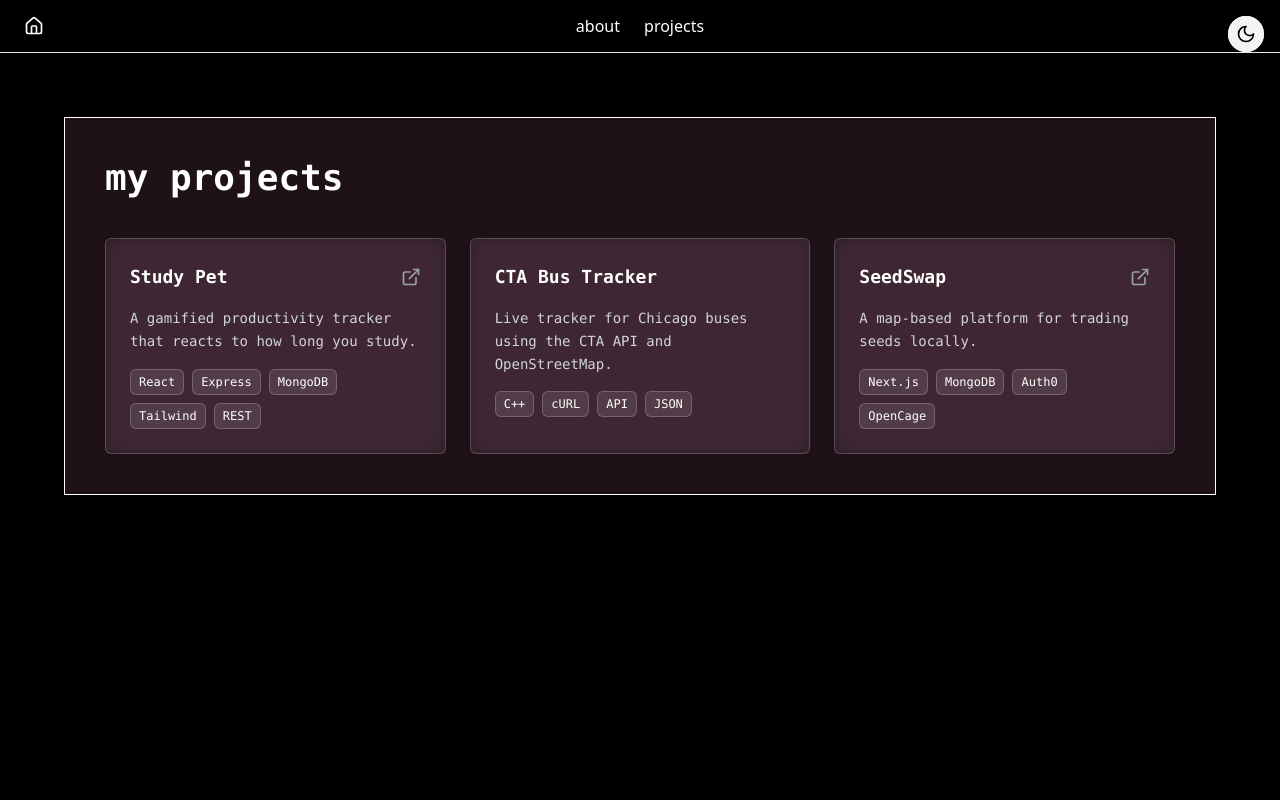
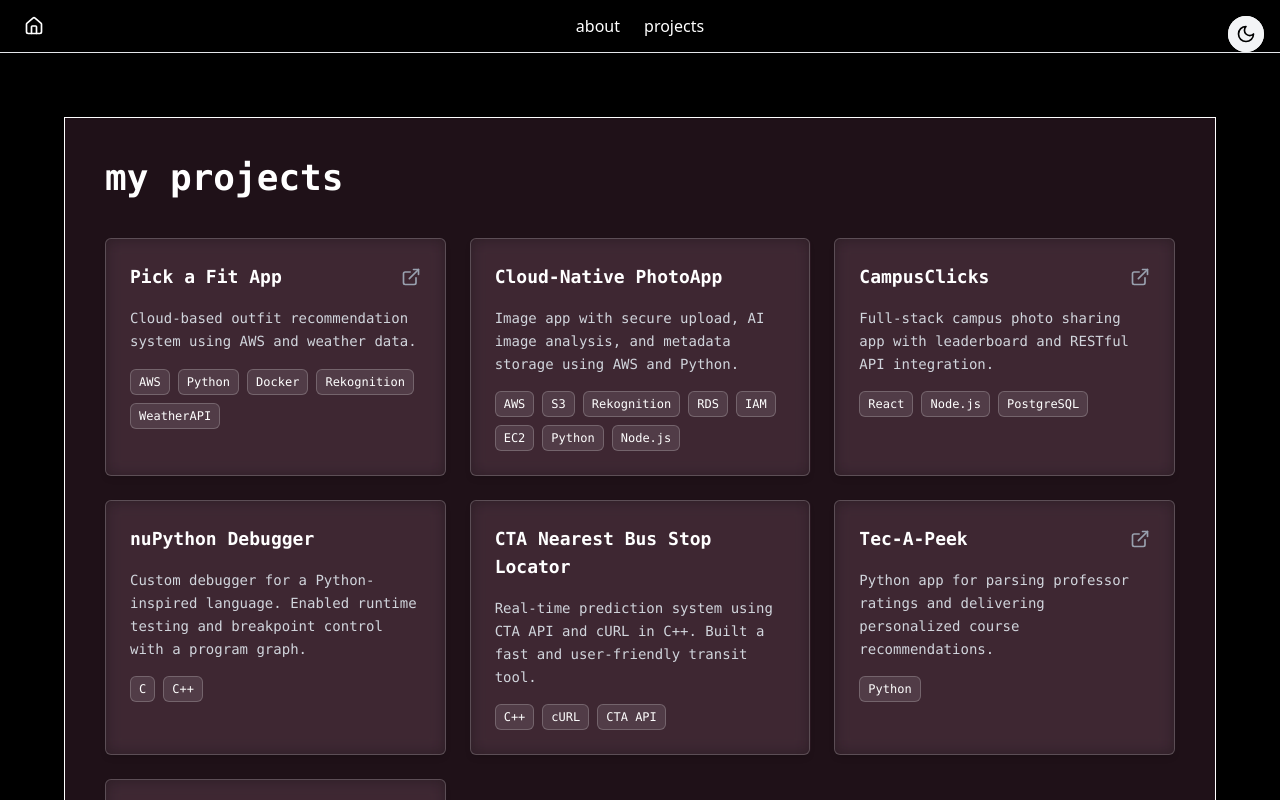
Before and after one commit to portiali/portfolio, a Next.js app in the folder my-app/: page /projects in a window 1280 px wide. Shown: the top 800 px of the page. Built offline with nearby package versions, Linux system fonts and the light colour scheme.

Commit message:
added projects

```diff
--- a/my-app/src/app/projects/page.jsx
+++ b/my-app/src/app/projects/page.jsx
@@ -12,21 +12,48 @@ export default function ProjectsPage() {
         {/* Project Grid */}
         <div className="grid grid-cols-1 sm:grid-cols-2 lg:grid-cols-3 gap-6">
           <ProjectCard
-            title="Study Pet"
-            description="A gamified productivity tracker that reacts to how long you study."
-            tools={['React', 'Express', 'MongoDB', 'Tailwind', 'REST']}
-            link="https://github.com/yourname/study-pet"
+            title="Pick a Fit App"
+            description="Cloud-based outfit recommendation system using AWS and weather data."
+            tools={['AWS', 'Python', 'Docker', 'Rekognition', 'WeatherAPI']}
+            link="https://github.com/yourname/pick-a-fit"
           />
+
           <ProjectCard
-            title="CTA Bus Tracker"
-            description="Live tracker for Chicago buses using the CTA API and OpenStreetMap."
-            tools={['C++', 'cURL', 'API', 'JSON']}
+            title="Cloud-Native PhotoApp"
+            description="Image app with secure upload, AI image analysis, and metadata storage using AWS and Python."
+            tools={['AWS', 'S3', 'Rekognition', 'RDS', 'IAM', 'EC2', 'Python', 'Node.js']}
           />
+
           <ProjectCard
-            title="SeedSwap"
-            description="A map-based platform for trading seeds locally."
-            tools={['Next.js', 'MongoDB', 'Auth0', 'OpenCage']}
-            link="https://seedswap.app"
+            title="CampusClicks"
+            description="Full-stack campus photo sharing app with leaderboard and RESTful API integration."
+            tools={['React', 'Node.js', 'PostgreSQL']}
+            link="https://github.com/yourname/campusclicks"
+          />
+
+          <ProjectCard
+            title="nuPython Debugger"
+            description="Custom debugger for a Python-inspired language. Enabled runtime testing and breakpoint control with a program graph."
+            tools={['C', 'C++']}
+          />
+
+          <ProjectCard
+            title="CTA Nearest Bus Stop Locator"
+            description="Real-time prediction system using CTA API and cURL in C++. Built a fast and user-friendly transit tool."
+            tools={['C++', 'cURL', 'CTA API']}
+          />
+
+          <ProjectCard
+            title="Tec-A-Peek"
+            description="Python app for parsing professor ratings and delivering personalized course recommendations."
+            tools={['Python']}
+            link="https://github.com/yourname/tec-a-peek"
+          />
+
+          <ProjectCard
+            title="Mars Rover Robot"
+            description="Led a team to build an autonomous Mars rover that navigates terrain and collects samples. Improved nav accuracy by 3x."
+            tools={['C']}
           />
         </div>
       </div>
```
